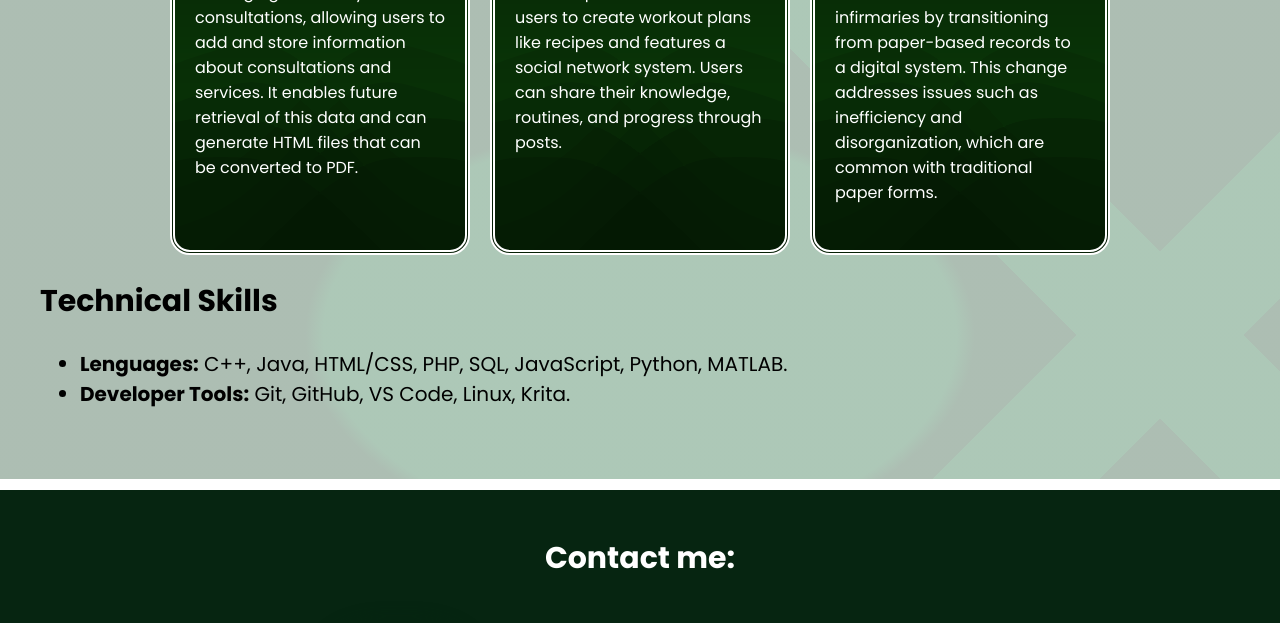
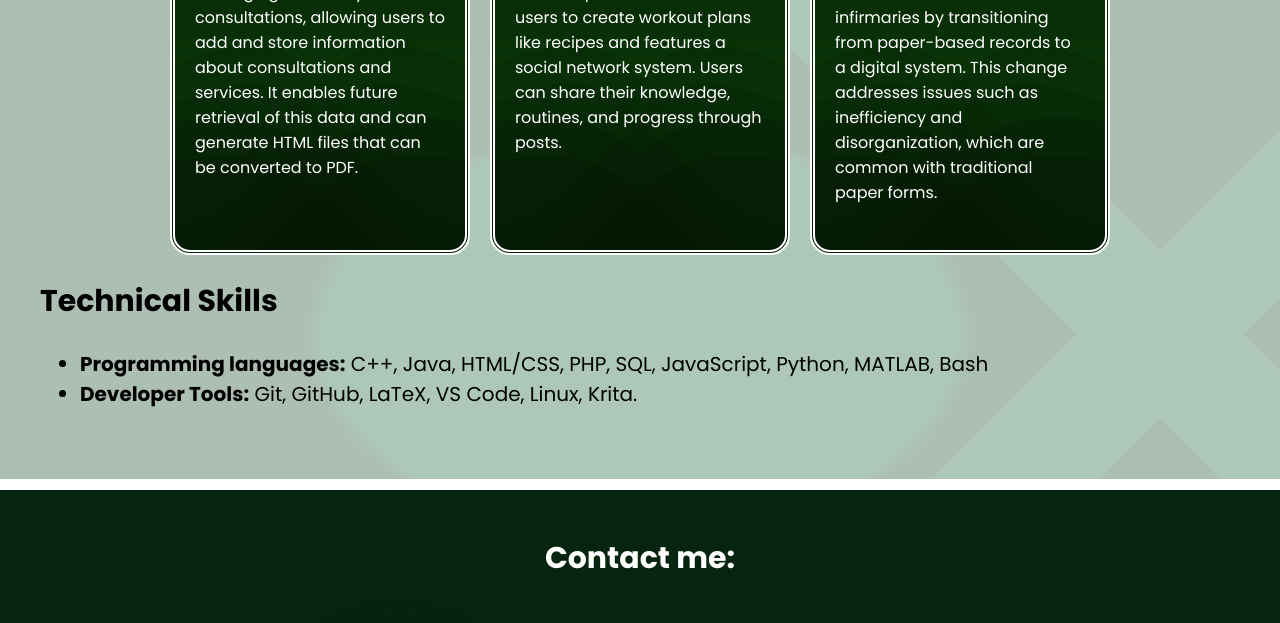
Before and after one commit to EdCanCe/Portfolio, a plain HTML site: page index.html in a window 1280 px wide. Shown: the part 1665-2288 px from the top of the page. Drawn offline with Linux system fonts and the light colour scheme.

Commit message:
Update index.html

```diff
--- a/index.html
+++ b/index.html
@@ -89,8 +89,8 @@
                 <section id="skills">
                     <h2>Technical Skills</h2>
                     <ul>
-                        <li><b>Lenguages:</b> C++, Java, HTML/CSS, PHP, SQL, JavaScript, Python, MATLAB.</li>
-                        <li><b>Developer Tools:</b> Git, GitHub, VS Code, Linux, Krita.</li>
+                        <li><b>Programming languages:</b> C++, Java, HTML/CSS, PHP, SQL, JavaScript, Python, MATLAB, Bash</li>
+                        <li><b>Developer Tools:</b> Git, GitHub, LaTeX, VS Code, Linux, Krita.</li>
                     </ul>
                     <!-- Agrega más proyectos aquí -->
                 </section>
```
